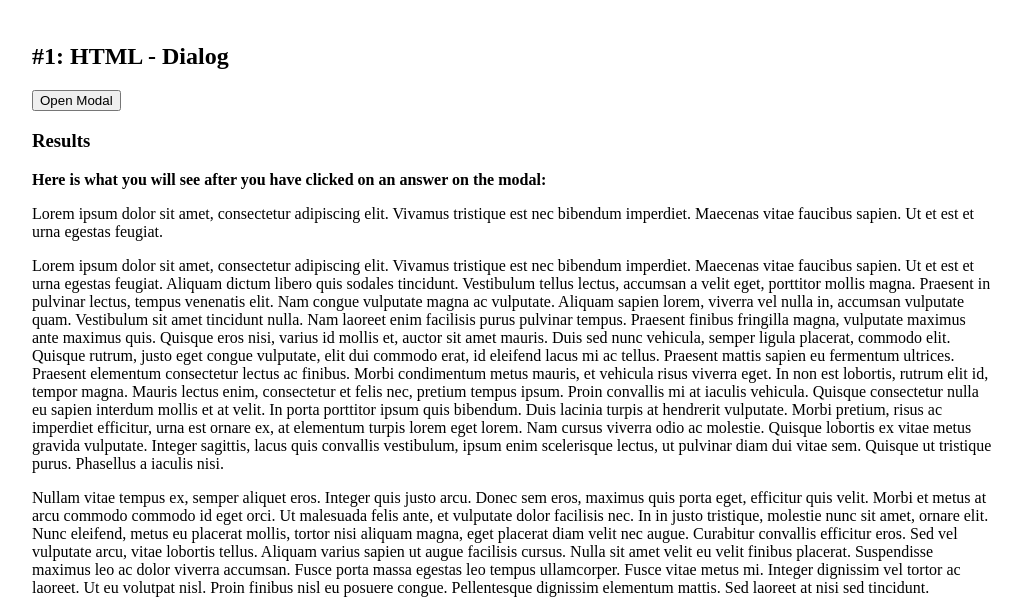
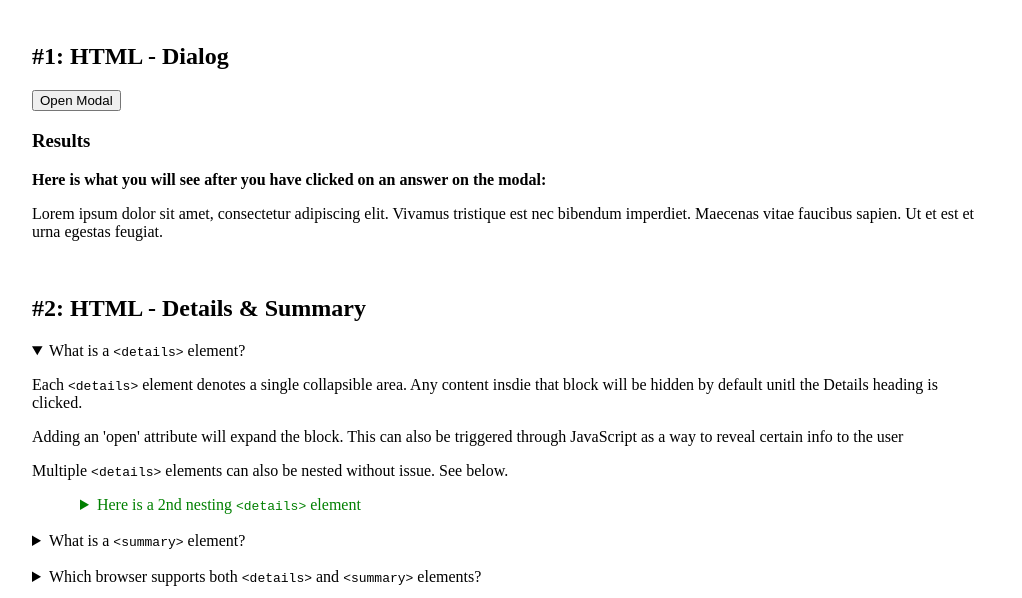
Before and after one commit to ngl4/modernElementsAPIs, a plain HTML site: page index.html in a window 1280 px wide. Shown: the part 159-757 px from the top of the page, without its empty margins (128-1150 px from the left). Drawn offline with Linux system fonts and the light colour scheme.

Commit message:
HTML elements- details and summary added

```diff
--- a/index.html
+++ b/index.html
@@ -39,34 +39,44 @@
                 et est et urna egestas feugiat.</p>
       </p>
     </section>
+    <br />
 
-    <section>
-      <p>
-        Lorem ipsum dolor sit amet, consectetur adipiscing elit. Vivamus
-        tristique est nec bibendum imperdiet. Maecenas vitae faucibus sapien. Ut
-        et est et urna egestas feugiat. Aliquam dictum libero quis sodales
-        tincidunt. Vestibulum tellus lectus, accumsan a velit eget, porttitor
-        mollis magna. Praesent in pulvinar lectus, tempus venenatis elit. Nam
-        congue vulputate magna ac vulputate. Aliquam sapien lorem, viverra vel
-        nulla in, accumsan vulputate quam. Vestibulum sit amet tincidunt nulla.
-        Nam laoreet enim facilisis purus pulvinar tempus. Praesent finibus
-        fringilla magna, vulputate maximus ante maximus quis. Quisque eros nisi,
-        varius id mollis et, auctor sit amet mauris. Duis sed nunc vehicula,
-        semper ligula placerat, commodo elit. Quisque rutrum, justo eget congue
-        vulputate, elit dui commodo erat, id eleifend lacus mi ac tellus.
-        Praesent mattis sapien eu fermentum ultrices. Praesent elementum
-        consectetur lectus ac finibus. Morbi condimentum metus mauris, et
-        vehicula risus viverra eget. In non est lobortis, rutrum elit id, tempor
-        magna. Mauris lectus enim, consectetur et felis nec, pretium tempus
-        ipsum. Proin convallis mi at iaculis vehicula. Quisque consectetur nulla
-        eu sapien interdum mollis et at velit. In porta porttitor ipsum quis
-        bibendum. Duis lacinia turpis at hendrerit vulputate. Morbi pretium,
-        risus ac imperdiet efficitur, urna est ornare ex, at elementum turpis
-        lorem eget lorem. Nam cursus viverra odio ac molestie. Quisque lobortis
-        ex vitae metus gravida vulputate. Integer sagittis, lacus quis convallis
-        vestibulum, ipsum enim scelerisque lectus, ut pulvinar diam dui vitae
-        sem. Quisque ut tristique purus. Phasellus a iaculis nisi.
-      </p>
+    <!-- details -- denote a single collapsible area. Any content insdie that block will be hidden by default unitl the Details heading is clicked -->
+    <h2>#2: HTML - Details & Summary</h2>
+    <details open>
+        <summary>What is a <code>&lt;details&gt;</code> element?</summary>
+        <p>
+            Each <code>&lt;details&gt;</code> element denotes a single collapsible area. Any content insdie that block will be hidden by default unitl the Details heading is clicked.
+        </p>
+        <p>Adding an 'open' attribute will expand the block. This can also be triggered through JavaScript as a way to reveal certain info to the user</p>
+        <p>Multiple  <code>&lt;details&gt;</code> elements can also be nested without issue. See below.</p>
+        <details class="second-nesting">
+            <summary>Here is a 2nd nesting <code>&lt;details&gt;</code> element</summary>
+            <p>Lorem ipsum dolor sit amet, consectetur adipiscing elit. Vivamus
+                    tristique est nec bibendum imperdiet.</p>
+                    <details class="third-nesting">
+                        <summary>Here is a 3rd nesting <code>&lt;details&gt;</code> element</summary>
+                        <p>Lorem ipsum dolor sit amet, consectetur adipiscing elit. Vivamus
+                                        tristique est nec bibendum imperdiet.</p>
+                    </details>
+        </details>
+        </details>
+    </details>
+    <br />
+    <!-- summary - replace the default heading to the contents of that element -->
+    <details>
+        <summary>What is a <code>&lt;summary&gt;</code> element?</summary>
+        <p>
+        Adding a <code>&lt;summary&gt;</code> to the top of the block will replace the default heading to the contents of that element. The heading then becomes interactive.
+        </p>
+    </details>
+    <br />
+    <details>
+        <summary>Which browser supports both <code>&lt;details&gt;</code> and <code>&lt;summary&gt;</code> elements?</summary>
+        <p>
+        Both of these elements are available in all browsers apart from <strong>Edge</strong> and <strong>IE</strong>.
+        </p>
+    </details>
 
       <p>
         Nullam vitae tempus ex, semper aliquet eros. Integer quis justo arcu.
@@ -238,7 +248,6 @@
         porta erat. Cras augue massa, ultricies a massa gravida, tempor interdum
         elit. Curabitur egestas magna non ultrices iaculis.
       </p>
-    </section>
   </body>
   <script src="script.js"></script>
 </html>
--- a/styles.css
+++ b/styles.css
@@ -25,3 +25,13 @@ dialog menu {
     color: red;
     font-weight: bold;
 }
+
+.second-nesting {
+    margin-left: 3rem;
+    color: green
+}
+
+.third-nesting {
+    margin-left: 5rem;
+    color: darkgreen;
+}
```
Also changed, not shown: 1 other file.
